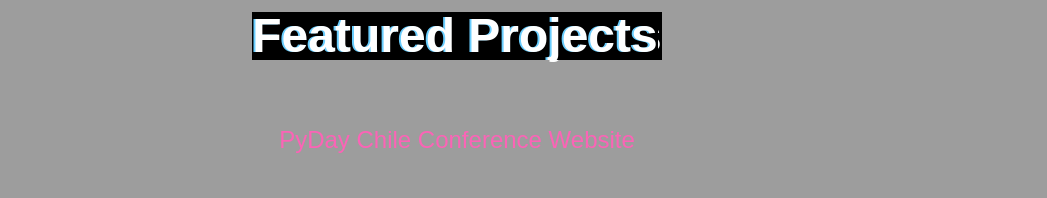
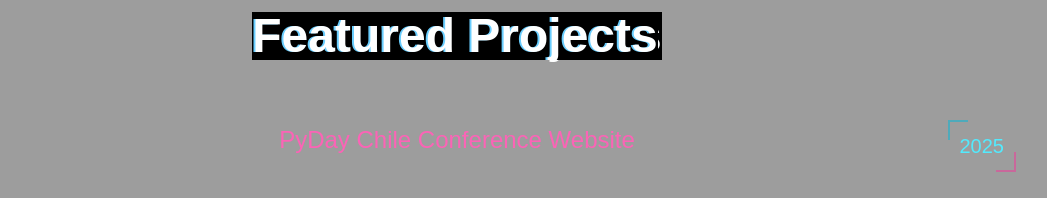
Before and after one commit to MariferVL/inner-rework, a Next.js app: page /en in a window 1280 px wide. Shown: the part 1940-2138 px from the top of the page, without its empty margins (183-1230 px from the left). Built offline with nearby package versions, Linux system fonts and the light colour scheme.

Commit message:
Add year to projects section

```diff
--- a/components/ProjectsSection.js
+++ b/components/ProjectsSection.js
@@ -6,6 +6,17 @@
 import { FaExternalLinkAlt, FaGithub } from "react-icons/fa";
 import Button from "./ui/Button";
 import Headline from "./ui/Headline";
+
+// Component to display the year in a decorative way
+const YearDisplay = ({ year }) => (
+  <div className="absolute top-4 right-4 z-20 font-orbitron text-xl">
+    <div className="relative p-2 text-cyan-300 animate-cyan-pulse-glow">
+      <div className="absolute -top-1 -left-1 w-5 h-5 border-t-2 border-l-2 border-cyan-500/50"></div>
+      <div className="absolute -bottom-1 -right-1 w-5 h-5 border-b-2 border-r-2 border-pink-500/50"></div>
+      {year}
+    </div>
+  </div>
+);
 
 export default function ProjectsSection({ dictionary }) {
   const projectCardRef = useRef(null);
@@ -20,24 +31,27 @@
   const projectsList = Object.keys(projectsData.info).map((key) => {
     const localData = {
       project_1: {
+        year: "2025",
         image: "/images/projects/pyday.jpg",
         demo: "https://pyday.cl",
         code: "https://github.com/python-chile/pydaydotcl",
         technologies: "Javascript, Next.js, Tailwind CSS, Git, Framer Motion",
       },
       project_2: {
+        year: "2024",
         image: "/images/projects/valeria.jpg",
         demo: "https://valeriadelreal.web.app/",
         code: "https://github.com/MariferVL/valeDelRealWebsite",
         technologies: "Javascript, Next.js, Tailwind CSS, Firebase, Vercel",
       },
       project_3: {
+        year: "2023",
         image: "/images/projects/hites.jpg",
         demo: "https://marifervl.github.io/Hites-Website/",
         code: "https://github.com/MariferVL/Hites-Website",
         technologies: "HTML5, CSS3, JavaScript, Bootstrap, GitHub Pages",
       },
-    };
+    }
     return { ...projectsData.info[key], ...localData[key] };
   });
 
@@ -63,14 +77,8 @@
       <div className="w-full overflow-hidden whitespace-nowrap py-4 border-t border-b border-cyan-500/20 my-6">
         <motion.div
           className="flex"
-          animate={{
-            x: ["0%", "-100%"],
-          }}
-          transition={{
-            ease: "linear",
-            duration: 15,
-            repeat: Infinity,
-          }}
+          animate={{ x: ["0%", "-100%"] }}
+          transition={{ ease: "linear", duration: 15, repeat: Infinity }}
         >
           {doubledTechs.map((tech, index) => (
             <span
@@ -88,8 +96,6 @@
   return (
     <section id="projects" className="py-20 md:py-32">
       <div className="w-full p-2 md:p-13 rounded-lg glass-effect border-2 border-cyan-500/30 relative animate-glow overflow-hidden">
-        {/* <div className="absolute inset-0 bg-grid-pattern opacity-30"></div>
-          <div className="absolute inset-0 animate-scan-line bg-scan-line-gradient z-20 pointer-events-none"></div> */}
         <div
           className="container mx-auto px-4 flex flex-col items-center"
           ref={projectCardRef}
@@ -104,6 +110,8 @@
               transition={{ duration: 0.8, ease: "easeInOut" }}
               className="relative z-10 p-4"
             >
+              <YearDisplay year={activeProject.year} />
+
               <h3 className="font-orbitron text-2xl text-pink-400 mb-11 text-center animate-pink-pulse-glow pink-glow">
                 {activeProject.name}
               </h3>
--- a/dictionaries/en.json
+++ b/dictionaries/en.json
@@ -36,21 +36,18 @@
     "info": {
       "project_1": {
         "name": "PyDay Chile Conference Website",
-        "year": 2025,
         "challenge": "To develop the Python Chile community's first SPA under a tight deadline, requiring seamless integration with a pre-existing and highly restrictive brand identity.",
         "contribution": "I architected and developed the front-end using Next.js, establishing an intuitive navigation structure. I also introduced a formal documentation process to align stakeholders and efficiently manage team dynamics.",
         "result": "The application was successfully delivered on schedule, serving as the central information hub for attendees and setting a new quality standard for the community's future web projects."
       },
       "project_2": {
         "name": "Client Project: Valeria del Real",
-        "year": 2024,
         "challenge": "To lead a non-technical client through her first digitalization process by creating her first professional website, with the key technical constraint of optimizing low-resolution source images.",
         "contribution": "I led the full project lifecycle from concept to deployment. My focus was on optimizing and processing the visual assets to ensure a professional aesthetic without compromising site performance or design integrity.",
         "result": "A fully functional and deployed website that successfully translated the client's vision into a digital platform, showcasing my ability to manage client relationships and guide them through technical processes."
       },
       "project_3": {
         "name": "Hites - Mobile E-commerce Challenge",
-        "year": 2023,
         "challenge": "To replicate a desktop product page into a fully responsive, mobile-first version in a 24-hour, high-pressure technical challenge, using only a single screenshot as a reference.",
         "contribution": "I developed the interface from scratch using React and a mobile-first layout. My resourcefulness in extracting and optimizing production visual assets was a key differentiator noted by the hiring team.",
         "result": "Delivered a functional and high-fidelity landing page, demonstrating exceptional performance under extreme time constraints. This solution positioned me as one of the top two finalists for the role."
--- a/dictionaries/es.json
+++ b/dictionaries/es.json
@@ -36,21 +36,18 @@
     "info": {
       "project_1": {
         "name": "Sitio Web Conferencia PyDay Chile",
-        "year": 2025,
         "challenge": "Desarrollar la primera SPA de la comunidad Python Chile bajo un plazo de tiempo estricto, requiriendo una integración perfecta con una identidad de marca preexistente y muy restrictiva.",
         "contribution": "Arquitecté y desarrollé el front-end con Next.js, estableciendo una navegación intuitiva. Introduje además un proceso de documentación formal para alinear a los stakeholders y gestionar eficientemente las dinámicas del equipo.",
         "result": "La aplicación fue entregada exitosamente en el plazo establecido, sirviendo como el centro de información para los asistentes y estableciendo un nuevo estándar de calidad para los futuros proyectos web de la comunidad."
       },
       "project_2": {
         "name": "Proyecto Cliente: Valeria del Real",
-        "year": 2024,
         "challenge": "Liderar a una clienta no técnica en su primer proceso de digitalización mediante la creación de su primer sitio web profesional, con la restricción técnica de optimizar imágenes de baja resolución.",
         "contribution": "Dirigí el ciclo de vida completo del proyecto, desde el concepto hasta el despliegue. Mi foco fue optimizar y procesar los recursos visuales para asegurar una estética profesional sin comprometer el rendimiento del sitio.",
         "result": "Un sitio web funcional y desplegado que tradujo exitosamente la visión de la clienta en una plataforma digital, demostrando mi habilidad para gestionar la relación y guiar a clientes a través de procesos técnicos."
       },
       "project_3": {
         "name": "Reto Hites - E-commerce Móvil",
-        "year": 2023,
         "challenge": "Replicar una página de producto de escritorio en una versión mobile-first completamente responsiva en un desafío técnico de 24 horas, usando solo una captura de pantalla como referencia.",
         "contribution": "Desarrollé la interfaz desde cero con React y un layout mobile-first. Mi ingenio para extraer y optimizar los recursos visuales de producción fue un diferenciador clave destacado por el equipo de contratación.",
         "result": "Entregué una landing page funcional y de alta fidelidad visual, demostrando un rendimiento excepcional bajo extrema presión. Esta solución me posicionó como una de las dos finalistas para el rol."
```
